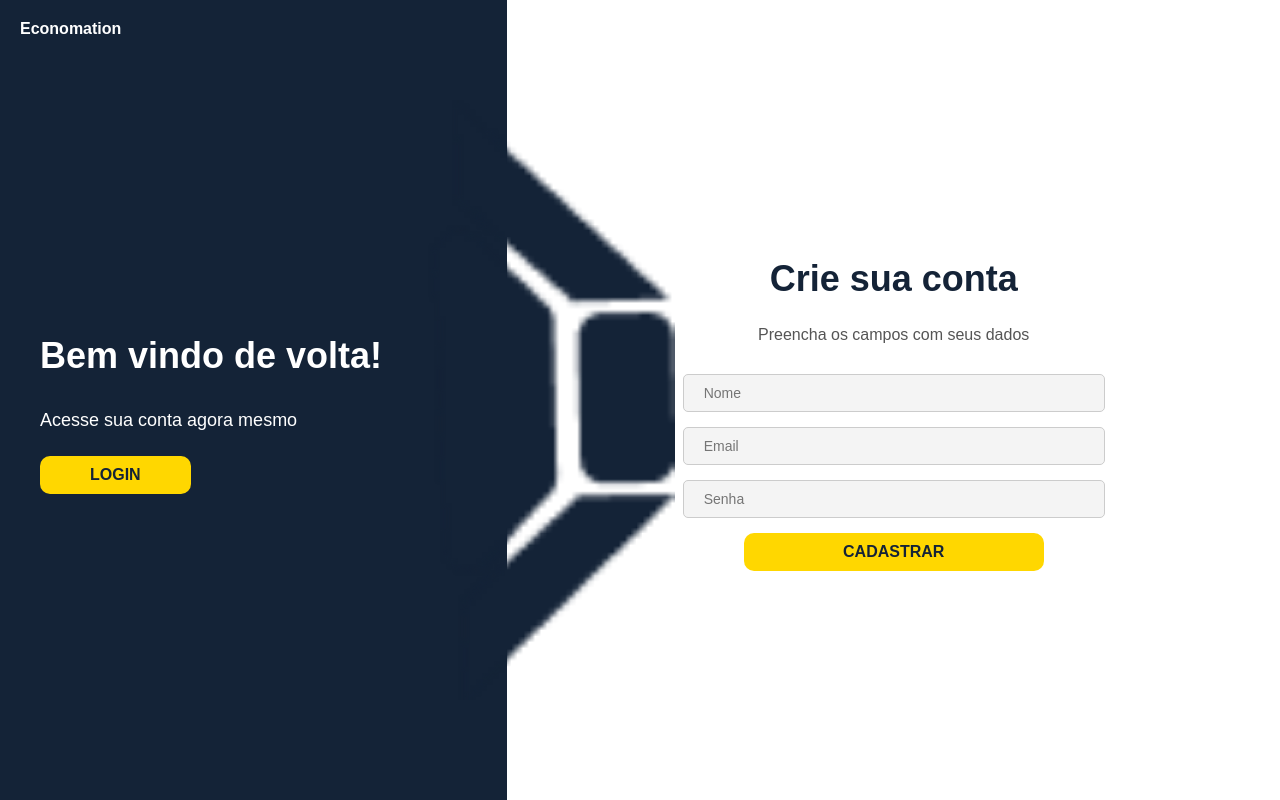
After one commit to Lhc128/projeto-software, a Django app: page /cadastro/ in a window 1280 px wide. The commit adds this page. Run offline with Django 5.2, Linux system fonts and the light colour scheme.

Commit message:
paginas de cadastro

```diff
--- a/economation_folder/economation/app_economation/static/styles.css
+++ b/economation_folder/economation/app_economation/static/styles.css
@@ -376,3 +376,263 @@ hr {
 .btn-buscar{
     margin-right: 20px;
 }
+
+
+/* Página de Login e Cadastro */
+.login-cadastro-container {
+    display: flex;
+    height: 100vh; /* Ocupa a altura total da tela */
+    background-color: #f5f5f5;
+    font-family: Montserrat, sans-serif;
+    position: relative; /* Necessário para posicionar a imagem central */
+}
+
+/* Cabeçalho Economation */
+.header-economation {
+    position: absolute;
+    top: 20px;
+    left: 20px;
+    font-size: 16px; /* Tamanho pequeno */
+    font-weight: bold;
+    color: white;
+    z-index: 10;
+}
+
+/* Seção de Login */
+.login-section {
+    flex: 0.7; /* Parte azul menor */
+    background-color: #142337; /* Azul escuro */
+    color: white;
+    display: flex;
+    flex-direction: column;
+    justify-content: center;
+    align-items: flex-start; /* Texto alinhado à esquerda */
+    padding: 40px;
+    position: relative;
+}
+
+.login-section h2 {
+    font-size: 36px; /* Aumenta o título */
+    margin-bottom: 15px;
+    font-weight: bold;
+}
+
+.login-section p {
+    font-size: 18px;
+    margin-bottom: 25px;
+}
+
+.login-section .login-button {
+    text-decoration: none;
+    background-color: #FFD700; /* Amarelo */
+    color: #142337;
+    border: none;
+    border-radius: 10px;
+    padding: 10px 50px;
+    font-size: 16px;
+    font-weight: bold;
+    cursor: pointer;
+    transition: background-color 0.3s;
+}
+
+.login-section .login-button:hover {
+    background-color: #FFC700;
+}
+
+/* Seção de Cadastro */
+.cadastro-section {
+    flex: 1.2; /* Parte branca maior */
+    background-color: white;
+    display: flex;
+    flex-direction: column;
+    justify-content: center; /* Centraliza o conteúdo */
+    align-items: center;
+    position: relative;
+    padding: 20px; /* Reduz padding geral */
+}
+
+/* Imagem decorativa */
+.central-image {
+    position: absolute;
+    width: 250px; /* Ajuste o tamanho da largura */
+    height: 600px; /* Mantém a proporção */
+    top: 50%; /* Centraliza verticalmente */
+    left: 43%; /* Centraliza horizontalmente */
+    transform: translate(-50%, -50%); /* Ajuste para centralizar exatamente */
+    z-index: 5; /* Garante que a imagem esteja visível acima do conteúdo */
+}
+
+/* Texto da seção de cadastro */
+.cadastro-section h2 {
+    font-size: 36px; /* Aumenta o título */
+    margin-bottom: 10px;
+    color: #142337;
+    font-weight: bold;
+    text-align: center;
+}
+
+.cadastro-section p {
+    font-size: 16px;
+    margin-bottom: 30px;
+    color: #555;
+    text-align: center;
+}
+
+/* Formulário de cadastro */
+.cadastro-form {
+    display: flex;
+    flex-direction: column;
+    gap: 15px;
+    align-items: center; /* Centraliza os campos */
+    width: 100%; /* Ocupa toda a largura */
+}
+
+.cadastro-form .form-group {
+    display: flex;
+    align-items: center;
+    background-color: #f4f4f4;
+    border-radius: 5px;
+    padding: 10px;
+    border: 1px solid #ccc;
+    width: 100%;
+    max-width: 400px; /* Limita o tamanho das caixas */
+}
+
+.cadastro-form .form-group input {
+    border: none;
+    outline: none;
+    background: none;
+    width: 100%;
+    font-size: 14px;
+    margin: 0; /* Remove margens adicionais */
+    padding: 0; /* Remove padding adicional */
+    box-sizing: border-box;
+}
+
+.cadastro-form .form-group label {
+    margin-right: 10px;
+    color: #777;
+}
+
+.cadastro-form .submit-button {
+    text-decoration: none;
+    background-color: #FFD700;
+    color: #142337;
+    border: none;
+    text-align: center;
+    border-radius: 10px;
+    padding: 10px 25px;
+    font-size: 16px;
+    font-weight: bold;
+    cursor: pointer;
+    transition: background-color 0.3s;
+    width: 100%;
+    max-width: 300px; /* Mesma largura das caixas de input */
+}
+
+.cadastro-form .submit-button:hover {
+    background-color: #FFC700;
+}
+
+/* Estilo Responsivo */
+@media (max-width: 768px) {
+    .login-cadastro-container {
+        flex-direction: column;
+    }
+
+    .login-section, .cadastro-section {
+        flex: none;
+        width: 100%;
+        height: auto;
+        padding: 20px;
+    }
+
+    .header-economation {
+        left: 10px;
+        top: 10px;
+        font-size: 14px;
+    }
+
+    .central-image {
+        width: 150px; /* Reduz tamanho para telas menores */
+    }
+}
+
+
+.forgot-password-link {
+    font-size: 14px;
+    color: #555;
+    text-decoration: none;
+    margin: 5px 0 10px;
+    display: inline-block;
+    text-align: left;
+    width: 100%;
+    padding-left: 260px;
+}
+
+.forgot-password-link:hover {
+    color: #142337;
+    text-decoration: underline;
+}
+
+.signup-link {
+    font-size: 14px;
+    color: #555;
+    margin-top: 15px;
+    text-align: center;
+}
+
+.signup-link a {
+    color: #142337;
+    font-weight: bold;
+    text-decoration: none;
+}
+
+.signup-link a:hover {
+    text-decoration: underline;
+}
+
+
+/* Bloco para o código de verificação */
+.code-verification {
+    display: flex;
+    justify-content: center;
+    gap: 10px;
+    margin: 20px 0;
+}
+
+.code-input {
+    width: 50px; /* Tamanho do bloco */
+    height: 50px; /* Altura do bloco */
+    font-size: 24px; /* Fonte maior para melhor visualização */
+    text-align: center;
+    border: 1px solid #ccc;
+    border-radius: 5px;
+    background-color: #f4f4f4;
+    box-shadow: 0 2px 4px rgba(0, 0, 0, 0.1);
+    outline: none;
+    transition: border-color 0.3s;
+}
+
+.code-input:focus {
+    border-color: #FFD700; /* Cor ao focar no bloco */
+    background-color: #fff;
+}
+
+/* Ajuste do botão */
+.submit-button {
+    background-color: #FFD700;
+    color: #142337;
+    border: none;
+    border-radius: 10px;
+    padding: 10px 50px;
+    font-size: 16px;
+    font-weight: bold;
+    cursor: pointer;
+    transition: background-color 0.3s;
+    text-align: center;
+}
+
+.submit-button:hover {
+    background-color: #FFC700;
+}
--- /dev/null
+++ b/economation_folder/economation/app_economation/templates/cadastro.html
@@ -0,0 +1,82 @@
+{% load static %}
+<!DOCTYPE html>
+<html lang="pt-br">
+<head>
+    <meta charset="UTF-8">
+    <meta name="viewport" content="width=device-width, initial-scale=1.0">
+    <title>Cadastro</title>
+    <link rel="stylesheet" href="{% static 'styles.css' %}">
+</head>
+<body>
+    <div class="login-cadastro-container">
+        <!-- Cabeçalho Economation -->
+        <div class="header-economation">Economation</div>
+
+        <!-- Seção de Login -->
+        <div class="login-section">
+            <h2>Bem vindo de volta!</h2>
+            <p>Acesse sua conta agora mesmo</p>
+            <a href="{% url 'login' %}" class="login-button">LOGIN</a>
+        </div>
+
+        <!-- Imagem decorativa central -->
+        <img src="{% static 'images/logo-cortada.png' %}" alt="Imagem decorativa" class="central-image">
+
+        <!-- Seção de Cadastro -->
+        <div class="cadastro-section">
+            <h2>Crie sua conta</h2>
+            <p>Preencha os campos com seus dados</p>
+            <form class="cadastro-form" id="cadastroForm">
+                <div class="form-group">
+                    <label for="nome"><i class="icon-user"></i></label>
+                    <input type="text" id="nome" placeholder="Nome" required>
+                </div>
+                <div class="form-group">
+                    <label for="email"><i class="icon-email"></i></label>
+                    <input type="email" id="email" placeholder="Email" required>
+                </div>
+                <div class="form-group">
+                    <label for="senha"><i class="icon-password"></i></label>
+                    <input type="password" id="senha" placeholder="Senha" required>
+                </div>
+                <button type="submit" class="submit-button" id="cadastroButton" disabled>CADASTRAR</button>
+            </form>
+        </div>
+    </div>
+
+    <script>
+        // Obtem os elementos
+        const nomeInput = document.getElementById('nome');
+        const emailInput = document.getElementById('email');
+        const senhaInput = document.getElementById('senha');
+        const cadastroButton = document.getElementById('cadastroButton');
+
+        // Função para validar todos os campos
+        function validarCampos() {
+            const nome = nomeInput.value.trim();
+            const email = emailInput.value.trim();
+            const senha = senhaInput.value.trim();
+
+            // Verifica se todos os campos estão preenchidos e o email é válido
+            if (nome !== '' && email.includes('@') && senha !== '') {
+                cadastroButton.disabled = false; // Habilita o botão
+            } else {
+                cadastroButton.disabled = true; // Desabilita o botão
+            }
+        }
+
+        // Adiciona eventos para validar os campos em tempo real
+        nomeInput.addEventListener('input', validarCampos);
+        emailInput.addEventListener('input', validarCampos);
+        senhaInput.addEventListener('input', validarCampos);
+
+        // Adiciona redirecionamento ao submit
+        document.getElementById('cadastroForm').addEventListener('submit', function (event) {
+            event.preventDefault(); // Previne o comportamento padrão do formulário
+            if (!cadastroButton.disabled) {
+                window.location.href = "{% url 'login' %}"; // Redireciona para a página de login
+            }
+        });
+    </script>
+</body>
+</html>
--- a/economation_folder/economation/app_economation/views.py
+++ b/economation_folder/economation/app_economation/views.py
@@ -14,3 +14,15 @@ def noticiasTec(request):
 
 def noticiasFin(request):
     return render(request, 'noticiasFin.html')
+
+def cadastro(request):
+    return render(request, 'cadastro.html')
+
+def login(request):
+    return render(request, 'login.html')
+
+def esqueceusenha(request):
+    return render(request, 'esqueceusenha.html')
+
+def senhanova(request):
+    return render(request, 'senhanova.html')
--- a/economation_folder/economation/economation/urls.py
+++ b/economation_folder/economation/economation/urls.py
@@ -25,4 +25,9 @@ urlpatterns = [
     path('noticiasTec/', views.noticiasTec, name='noticiasTec'),
     path('noticiasFin/', views.noticiasFin, name='noticiasFin'),
     path('admin/', admin.site.urls),
+    path('cadastro/', views.cadastro, name='cadastro'),
+    path('login/', views.login, name='login'),
+    path('esqueceusenha/', views.esqueceusenha, name='esqueceusenha'),
+    path('senhanova/', views.senhanova, name='senhanova'),
+
 ]
```
Also changed, not shown: economation_folder/economation/app_economation/templates/esqueceusenha.html (added, +68 -0 lines), economation_folder/economation/app_economation/templates/login.html (added, +80 -0 lines), economation_folder/economation/app_economation/templates/senhanova.html (added, +64 -0 lines), economation_folder/economation/app_economation/static/images/logo-cortada.png (added).
